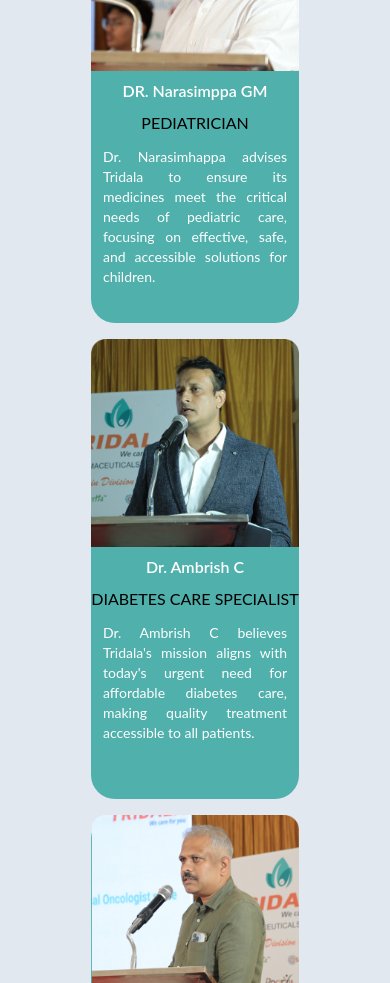
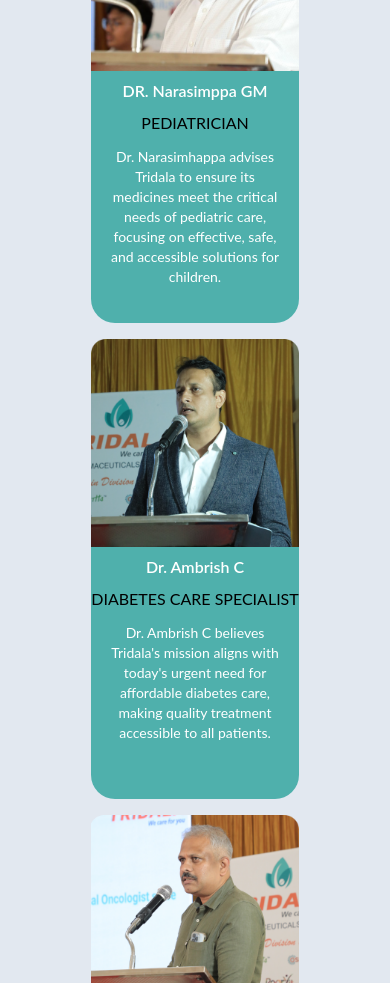
Before and after one commit to sagarcm13/Tridala, a React (Vite) app: page /Team in a window 390 px wide. Shown: the part 2720-3703 px from the top of the page. Built offline with nearby package versions, Linux system fonts and the light colour scheme.

Commit message:
final draft

```diff
--- a/src/constants/fruitsData.js
+++ b/src/constants/fruitsData.js
@@ -241,7 +241,7 @@ export const fruitsData = [
     },
     {
         name: "Rambutan",
-        img: "https://www.shutterstock.com/image-photo/rambutan-isolated-on-white-clipping-260nw-1175756485.jpg",
+        img: "https://homegrown.in/upload/product/big1193470275.jpg",
         nutritionalValues: {
             weight: "5 fruits, 100g",
             calories: 68,
--- a/src/pages/purpose/Purpose.jsx
+++ b/src/pages/purpose/Purpose.jsx
@@ -19,7 +19,7 @@ export default function Purpose() {
       <FloatingWhatsApp phoneNumber="+918088113599" accountName="Tridala Pharma" />
       <OurStory />
       <Ladder />
-      <div className='font-lato flex flex-col text-center pt-5 bg-slate-200 items-center '>
+      <div className='font-lato flex flex-col text-center pt-5 bg-slate-200 items-center pb-10 md:pb-20 xl:pb-40'>
         <div className='flex justify-center items-center py-10 xl:py-16 space-x-3'>
           <img src={left} className='h-10 md:h-12 xl:h-16' alt="" />
           <div className='text-2xl md:text-3xl xl:text-5xl font-bold text-[#329284] my-4'>MISSION & VALUES</div>
--- a/src/pages/team/PersonCard.css
+++ b/src/pages/team/PersonCard.css
@@ -104,7 +104,7 @@
     .card-container {
         width: 300px;
         /* Tailwind w-auto becomes a fixed size at xl breakpoint */
-        height: 350px;
+        height: 330px;
         /* Tailwind xl:h-[350px] (350px) */
     }
 
--- a/src/pages/team/Team.jsx
+++ b/src/pages/team/Team.jsx
@@ -48,7 +48,7 @@ export default function Team() {
   const personsRow2 = [
     {
       img: ceo,
-      description: "Graduated from Bangalore Medical College and then completed M.D in pediatrics at one of the top most institute of post graduate education and training centre in India. Worked at St. Martha's Hospital, Bangalore consultant pediatrician for 5 years.",
+      description: "Graduated from Bangalore Medical College and then completed M.D in pediatrics at one of the top most institute of post graduate education and training centre in India.",
       x: "https://twitter.com",
       instagram: "https://instagram.com",
       facebook: "https://facebook.com",
@@ -151,14 +151,14 @@ export default function Team() {
             {advisoryTeam.map((item, index) => (
               <div
                 key={index}
-                className={`flex flex-col bg-[#3DAAA5E3] rounded-3xl w-52 md:w-52 xl:w-80 h-[460px] md:h-[500px] xl:h-[650px] mx-2 ${index === 0 ? 'mt-0' : 'mt-2'
+                className={`flex flex-col bg-[#3DAAA5E3] rounded-3xl w-52 md:w-52 xl:w-80 h-[460px] md:h-[500px] xl:h-[620px] mx-2 ${index === 0 ? 'mt-0' : 'mt-2'
                   }`}
               >
                 <img src={item.img} className='h-52 md:h-64 xl:h-[350px]' alt="" />
                 <div className='text-white font-semibold mt-2 md:text-xl xl:text-2xl'>{item.name}</div>
                 <div className='mt-2 md:text-sm xl:text-normal'>{item.role}</div>
                 <div className='md:h-44 xl:h-48'>
-                  <div className='text-justify text-sm md:text-normal xl:text-lg text-white p-3 md:px-3 xl:px-5'>{item.description}</div>
+                  <div className='text-center text-sm md:text-normal xl:text-lg text-white p-3 md:px-3 xl:px-5'>{item.description}</div>
                 </div>
                 {/* <div className=" flex justify-center space-x-6 xl:space-x-8 pb-2  md:text-xl xl:text-2xl">
                   <a href={item.x} className="text-white hover:text-gray-200"><i className="fab fa-x-twitter"></i></a>
```
Also changed, not shown: src/assets/people/surgicalOncologist.png.
